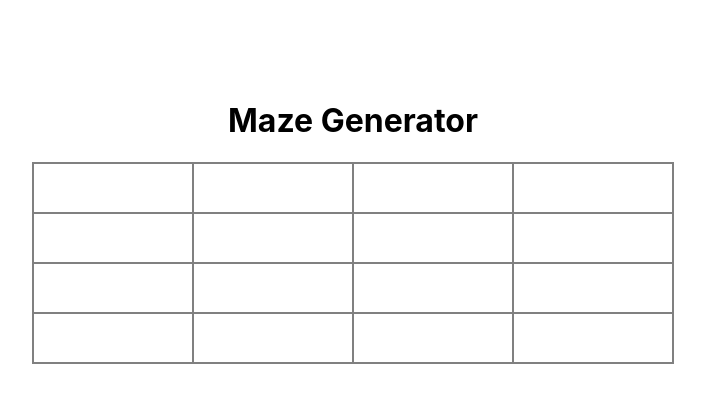
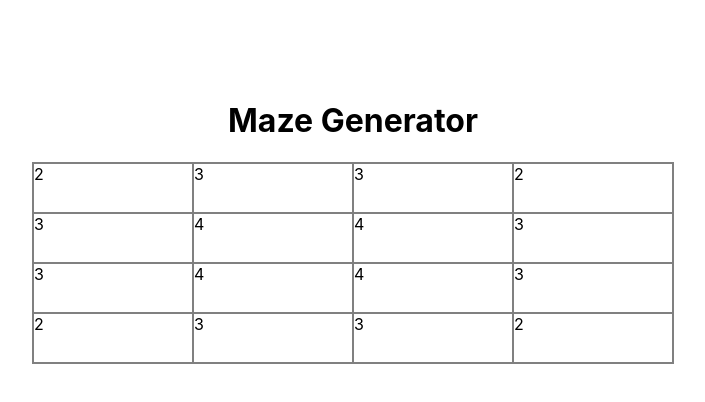
Before and after one commit to ColinCee/react-maze-generator, a React (Create React App) app: page / in a window 1280 px wide. Shown: the top 402 px of the page, without its empty margins (287-992 px from the left). Built offline with nearby package versions, Linux system fonts and the light colour scheme.

Commit message:
Map directions to connections (#2)
* refactor components location

* connect grid to ui

* fix borders

* add cardinal directions for connections

```diff
--- a/package.json
+++ b/package.json
@@ -7,6 +7,8 @@
     "@testing-library/react": "^11.2.3",
     "@testing-library/user-event": "^12.6.2",
     "flow-bin": "^0.143.1",
+    "lodash": "^4.17.20",
+    "prop-types": "^15.7.2",
     "react": "^17.0.1",
     "react-dom": "^17.0.1",
     "react-scripts": "4.0.1",
--- a/src/App.jsx
+++ b/src/App.jsx
@@ -2,7 +2,7 @@
 import React from "react";
 import type { Node } from "react";
 import "./App.css";
-import Grid from "./grid";
+import Grid from "./components/grid";
 
 const App = (): Node => (
   <div className="container">
--- /dev/null
+++ b/src/components/grid/Cell.jsx
@@ -0,0 +1,26 @@
+import React from "react";
+import PropTypes from "prop-types";
+import Node from "../../maze/Node";
+
+type Props = {
+  node: Node,
+};
+
+const Cell = ({ node }: Props) => {
+  const style = {
+    borderTop: "2px solid gray",
+    borderRight: "2px solid gray",
+  };
+
+  return (
+    <div className="cell" style={style}>
+      {Object.keys(node.connections).length}
+    </div>
+  );
+};
+
+Cell.propTypes = {
+  node: PropTypes.instanceOf(Node).isRequired,
+};
+
+export default Cell;
--- a/src/grid/Grid.css
+++ b/src/components/grid/Grid.css
@@ -4,8 +4,3 @@
     border-left: 2px solid gray;
     border-bottom: 2px solid gray;
   }
-
-  .cell {
-      border-top: 2px solid gray;
-      border-right: 2px solid gray;
-  }
--- /dev/null
+++ b/src/components/grid/Grid.jsx
@@ -0,0 +1,25 @@
+// @flow
+import React from "react";
+import type { Node } from "react";
+import "./Grid.css";
+import GraphGenerator from "../../maze/GraphGenerator";
+import Cell from "./Cell";
+
+export default (): Node => {
+  const numRows = 4;
+  const graphGenerator = new GraphGenerator();
+  const graph = graphGenerator.generate(numRows, numRows);
+  const cells = graph.flat().map((node) => <Cell key={node.id} node={node} />);
+
+  return (
+    <div
+      className="grid"
+      style={{
+        gridTemplateColumns: `repeat(${numRows}, 1fr)`,
+        gridTemplateRows: `repeat(${numRows}, 50px)`,
+      }}
+    >
+      {cells}
+    </div>
+  );
+};
--- a/src/grid/Grid.jsx
+++ /dev/null
@@ -1,27 +0,0 @@
-// @flow
-import React from "react";
-import type { Node } from "react";
-import "./Grid.css";
-
-export default (): Node => {
-  const numRows = 4;
-  const cells = [];
-  for (let i = 0; i < numRows ** 2; i += 1) {
-    // rows
-    cells.push(i);
-  }
-
-  return (
-    <div
-      className="grid"
-      style={{
-        "grid-template-columns": `repeat(${numRows}, 1fr)`,
-        "grid-template-rows": `repeat(${numRows}, 50px)`,
-      }}
-    >
-      {cells.map((cellNum) => (
-        <div id={cellNum} className="cell" />
-      ))}
-    </div>
-  );
-};
--- /dev/null
+++ b/src/maze/GraphGenerator.js
@@ -0,0 +1,57 @@
+// @flow
+import Node from "./Node";
+
+export default class GraphGenerator {
+  nodes: Node[][] = [];
+
+  generate(numRows: number, numCols: number): Node[][] {
+    let counter = 0;
+    for (let i = 1; i <= numRows; i += 1) {
+      const row = [];
+      for (let j = 1; j <= numCols; j += 1) {
+        row.push(new Node((counter += 1)));
+      }
+
+      this.nodes.push(row);
+    }
+
+    for (let i = 0; i < numRows; i += 1) {
+      for (let j = 0; j < numCols; j += 1) {
+        const node = this.nodes[i][j];
+        const edgeAdjacentNodes = this.getEdgeAdjacentNodes(i, j);
+        node.addConnections(edgeAdjacentNodes);
+      }
+    }
+
+    return this.nodes;
+  }
+
+  getEdgeAdjacentNodes(
+    rowNum: number,
+    colNum: number
+  ): { N?: Node, E?: Node, S?: Node, W?: Node } {
+    const edgeAdjacentNodes = {};
+
+    // N
+    if (rowNum > 0) {
+      edgeAdjacentNodes.N = this.nodes[rowNum - 1][colNum];
+    }
+
+    // S
+    if (rowNum < this.nodes.length - 1) {
+      edgeAdjacentNodes.S = this.nodes[rowNum + 1][colNum];
+    }
+
+    // W
+    if (colNum > 0) {
+      edgeAdjacentNodes.W = this.nodes[rowNum][colNum - 1];
+    }
+
+    // E
+    if (colNum < this.nodes[colNum].length - 1) {
+      edgeAdjacentNodes.E = this.nodes[rowNum][colNum + 1];
+    }
+
+    return edgeAdjacentNodes;
+  }
+}
--- /dev/null
+++ b/src/maze/Node.js
@@ -0,0 +1,23 @@
+// @flow
+
+type Direction = "N" | "E" | "S" | "W";
+export default class Node {
+  id: number;
+
+  connections: { N?: Node, E?: Node, S?: Node, W?: Node } = {};
+
+  constructor(id: number) {
+    this.id = id;
+  }
+
+  addConnection(direction: Direction, connection: Node) {
+    this.connections[direction] = connection;
+  }
+
+  addConnections(connections: { N?: Node, E?: Node, S?: Node, W?: Node }) {
+    this.connections = {
+      ...this.connections,
+      ...connections,
+    };
+  }
+}
```
Also changed, not shown: .jsconfig.json (added), src/components/grid/index.jsx (renamed from src/grid/index.jsx).
